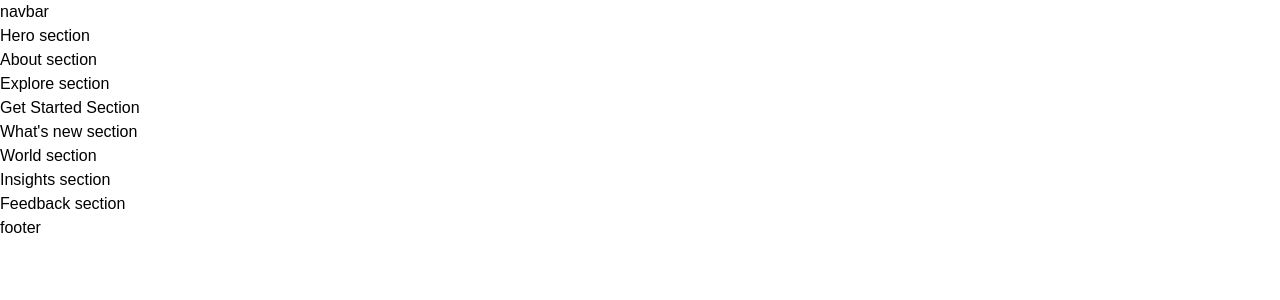
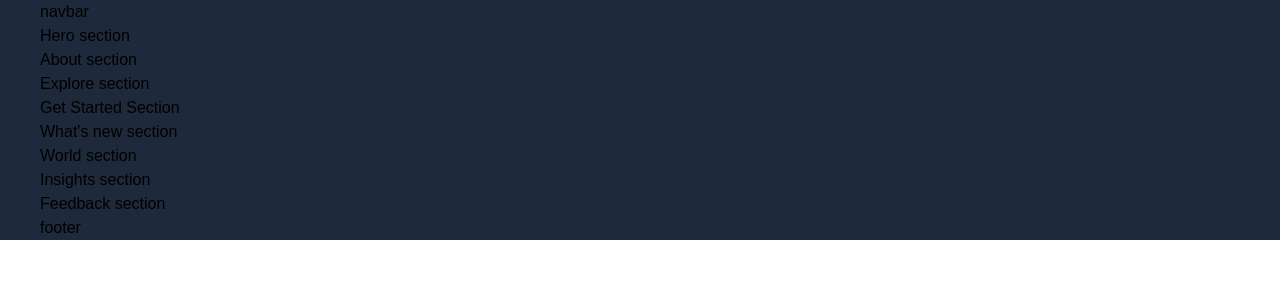
Before and after one commit to AmirZarei2002/metaverse, a Next.js app: page / in a window 1280 px wide. Shown: the top 300 px of the page. Built offline with nearby package versions, Linux system fonts and the light colour scheme; a web font is replaced by a local one.

Commit message:
some classes added

```diff
--- a/app/page.js
+++ b/app/page.js
@@ -11,7 +11,7 @@ import {
 } from '../sections';
 
 const Page = () => (
-    <div>
+    <div className='bg-slate-800 overflow-hidden px-10'>
         <Navbar />
         <Hero />
         <About />
```
